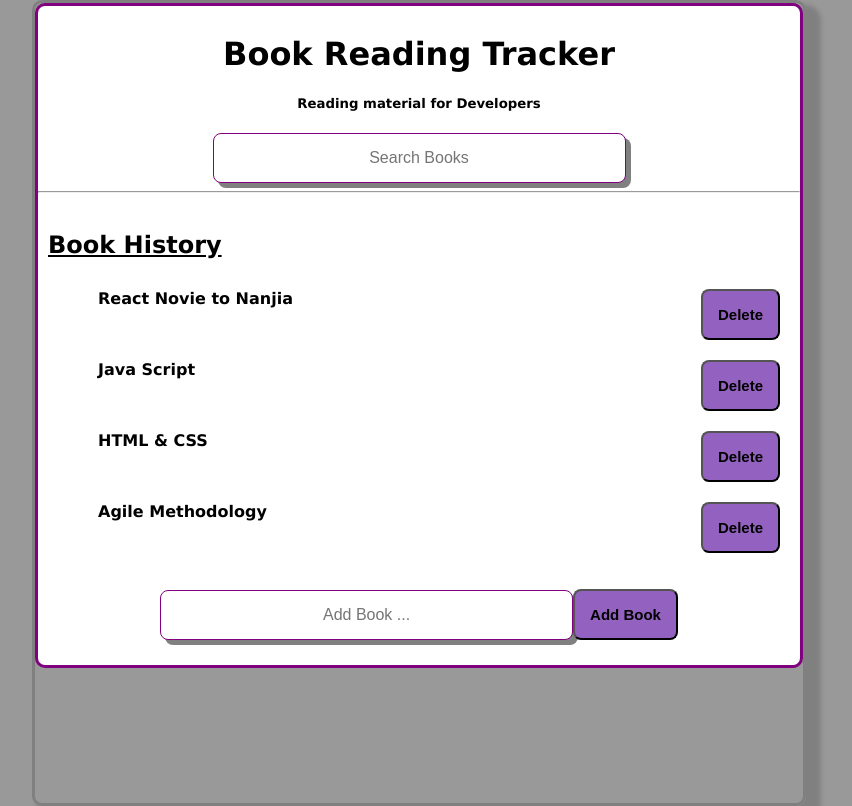
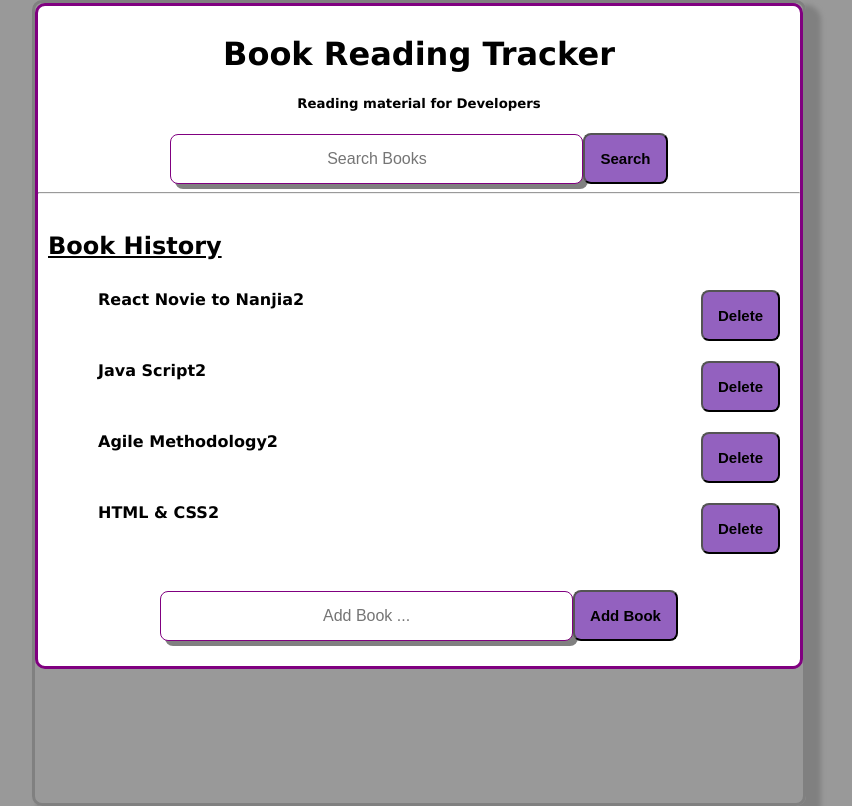
Before and after one commit to mumtazmaqsood/bookTracker, a React (Create React App) app: page / in a window 1280 px wide. Shown: the whole page, without its empty margins (221-1073 px from the left). Built offline with nearby package versions, Linux system fonts and the light colour scheme.

Commit message:
add & delete functionlity added

```diff
--- a/src/App.js
+++ b/src/App.js
@@ -5,10 +5,11 @@ import './App.css';
 import {SearchBook} from './components/SearchBook';
 import { BookHistory } from './components/BookHistory';
 import { AddBook } from './components/AddBook';
+import { GlobalProvider } from './context/GlobalState';
 
 function App() {
   return (
-    <div className="App">
+    <GlobalProvider>
         <div className="header">
         <h1>Book Reading Tracker</h1>
         <h5>Reading material for Developers</h5>
@@ -19,8 +20,7 @@ function App() {
         <BookHistory />
         <AddBook />
         </div>
-
-    </div>
+    </GlobalProvider>
   );
 }
 
--- a/src/components/AddBook.js
+++ b/src/components/AddBook.js
@@ -1,11 +1,30 @@
-import React from 'react'
+import React, { useContext, useState } from 'react'
+import { GlobalContext } from '../context/GlobalState'
 
 export const AddBook = () => {
+    const [description, setDescription] = useState('');
+    const {addBook} = useContext(GlobalContext);
+
+    const onSubmit = (e) =>{
+        e.preventDefault();
+
+        const newBook = {
+            id: new Date().getTime(),
+            description
+        }
+        addBook(newBook)
+    }
+
     return (
         <div>
-            <form>
+            <form onSubmit={onSubmit}>
                 <div>
-                    <input type="text" placeholder="Add Book ..." />
+                    <input type="text"
+                           id="description"
+                           value={description}
+                           onChange={ (e) => setDescription(e.target.value)}
+                        placeholder="Add Book ..."
+                    />
                     <button>Add Book</button>
                 </div>
             </form>
--- /dev/null
+++ b/src/components/Book.js
@@ -0,0 +1,13 @@
+import React, { useContext } from 'react'
+import { GlobalContext } from '../context/GlobalState'
+
+export const Book = ({book}) => {
+    const {delBook} = useContext(GlobalContext);
+
+    return (
+        <li>
+        {book.description}
+        <button className="del-btn" onClick= { () => delBook(book.id)}>Delete</button>
+        </li>
+    )
+}
--- a/src/components/BookHistory.js
+++ b/src/components/BookHistory.js
@@ -1,27 +1,17 @@
-import React from 'react'
+import React, { useContext } from 'react'
+import { GlobalContext } from '../context/GlobalState'
+import { Book } from './Book';
 
 export const BookHistory = () => {
+    const {books} = useContext(GlobalContext);
+    console.log(books)
     return (
         <div className="book-history">
             <h2><u>Book History</u></h2>
-
             <ul>
-                <li>
-                    React Novie to Nanjia
-                    <button className="del-btn">Delete</button>
-                </li>
-                <li>
-                    Java Script
-                    <button className="del-btn">Delete</button>
-                </li>
-                <li>
-                    HTML & CSS
-                    <button className="del-btn">Delete</button>
-                </li>
-                <li>
-                    Agile Methodology
-                    <button className="del-btn">Delete</button>
-                </li>
+                {books.map( book => (
+                    <Book key={book.id} book = {book} />
+                ))}
             </ul>
         </div>
     )
--- a/src/components/SearchBook.js
+++ b/src/components/SearchBook.js
@@ -1,9 +1,15 @@
-import React from 'react'
+import React, { useContext } from 'react'
+import { GlobalContext } from '../context/GlobalState'
 
 export const SearchBook = () => {
+    const {searchBook} = useContext(GlobalContext);
+    console.log("searchbooks1", searchBook)
     return (
         <div className="searchbook">
-            <input type="text" placeholder="Search Books"></input>
+            <input type="text"
+                   placeholder="Search Books"
+            />
+            <button onClick={ () => searchBook()} >Search </button>
         </div>
     )
 }
--- /dev/null
+++ b/src/context/BookReducer.js
@@ -0,0 +1,27 @@
+
+
+export default (state, action) => {
+
+    switch(action.type){
+        case 'ADD_BOOK':
+            return {
+                ...state,
+                books:[action.payload, ...state.books]
+            }
+
+        case 'DELETE_BOOK':
+            return {
+                ...state,
+                books: state.books.filter(book => book.id != action.payload)
+            }
+
+        case 'SEARCH_BOOK':
+            return {
+                ...state,
+                books: state.books.filter(book => book.id == action.payload)
+            }
+
+        default:
+            return state;
+    };
+}
--- /dev/null
+++ b/src/context/GlobalState.js
@@ -0,0 +1,55 @@
+import { createContext, useReducer } from 'react'
+
+import BookReducer from './BookReducer'
+
+const initialState ={
+   books : [
+    {id:1, description:"React Novie to Nanjia2"},
+    {id:2, description:"Java Script2"},
+    {id:3, description:"Agile Methodology2"},
+    {id:4, description:"HTML & CSS2"}
+    ]}
+
+
+export const GlobalContext = createContext(initialState);
+
+
+
+
+export const GlobalProvider = ( {children}) => {
+    //reducer
+    let [state, dispatch] = useReducer(BookReducer, initialState);
+
+    function addBook(book){
+        dispatch({
+            type: 'ADD_BOOK',
+            payload: book
+        })
+    }
+
+    function delBook(id){
+        dispatch({
+            type: 'DELETE_BOOK',
+            payload: id
+        })
+    }
+
+    function searchBook(id) {
+        dispatch({
+            type: 'SEARCH_BOOK',
+            payload: id
+        })
+    }
+
+    return(
+        <GlobalContext.Provider value= {{
+            books: state.books,
+            addBook,
+            delBook
+        }
+        }>
+            {children}
+        </GlobalContext.Provider>
+    );
+
+}
```
Also changed, not shown: 1 other file (tests, documents, lock files or other folders). Lines whose indentation alone changed are shown as unchanged.
